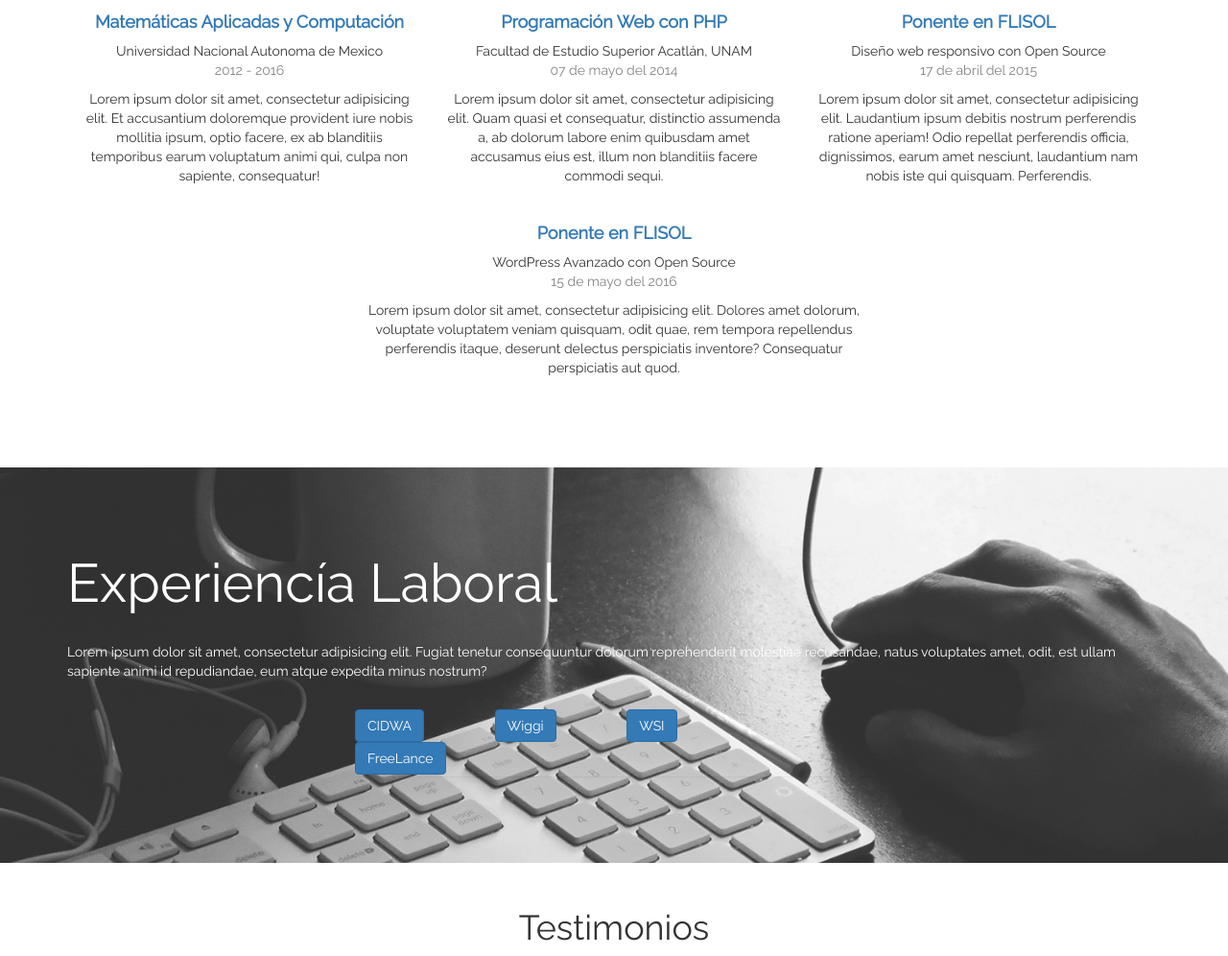
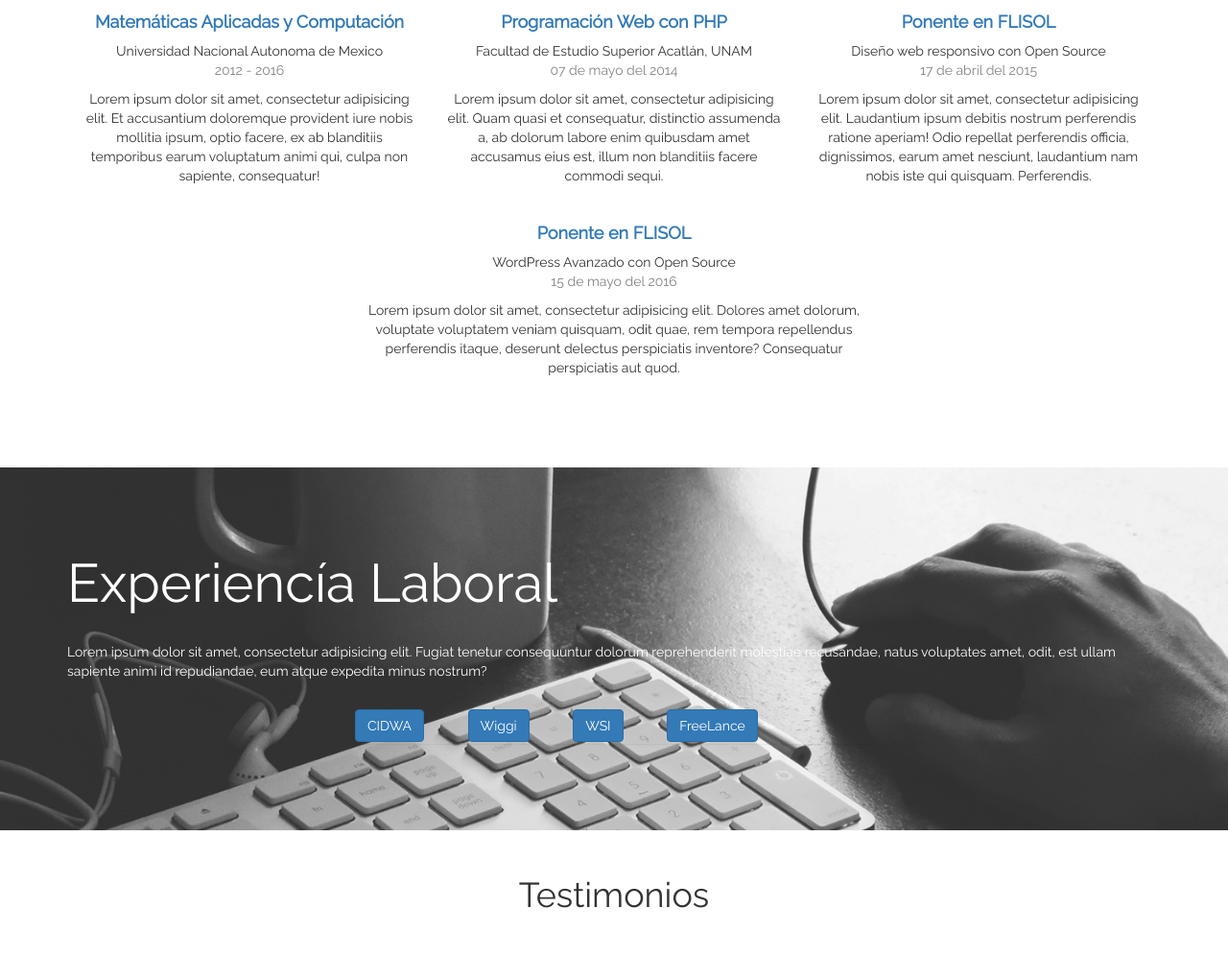
Before and after one commit to salomonmac/SaulCV, a plain HTML site: page index.html in a window 1280 px wide. Shown: the part 2048-3044 px from the top of the page at 96% size. After the commit the page ends 3010 px from the top, so only its background shows below. Drawn offline with Linux system fonts and the light colour scheme.

Commit message:
eliminacion y arreglo de pagina

```diff
--- a/css/grid.css
+++ b/css/grid.css
@@ -94,3 +94,14 @@
     font-size: 4em;
 }
 }
+@media screen and (min-width: 1124px) {
+     #trabajo a{
+    margin-right: 3em;
+
+}
+}
+@media screen and (min-width: 1024px) and (max-width: 1123px) {
+     #sobre-mi img{
+    padding-top: 1em;
+}
+}
--- a/css/style.css
+++ b/css/style.css
@@ -81,7 +81,3 @@
 #trabajo .panel{
     background: rgba(255, 255, 255, 0);
 }
-#trabajo a{
-    margin-right: 5em;
-
-}
--- a/index.html
+++ b/index.html
@@ -227,7 +227,7 @@
             <p>Lorem ipsum dolor sit amet, consectetur adipisicing elit. Fugiat tenetur consequuntur dolorum reprehenderit molestiae recusandae, natus voluptates amet, odit, est ullam sapiente animi id repudiandae, eum atque expedita minus nostrum?</p>
             <br>
 
-        <div class="col-md-6 col-sm-10 col-xs-12 col-md-offset-3 col-sm-offset-1">
+        <div class="col-lg-6 col-md-8 col-sm-10 col-xs-12 col-lg-offset-3 col-md-offset-2 col-sm-offset-1">
 
            <div id="accordion" role="tablist" aria-multiselectable="true">
 
```
Also changed, not shown: 3 other files.
